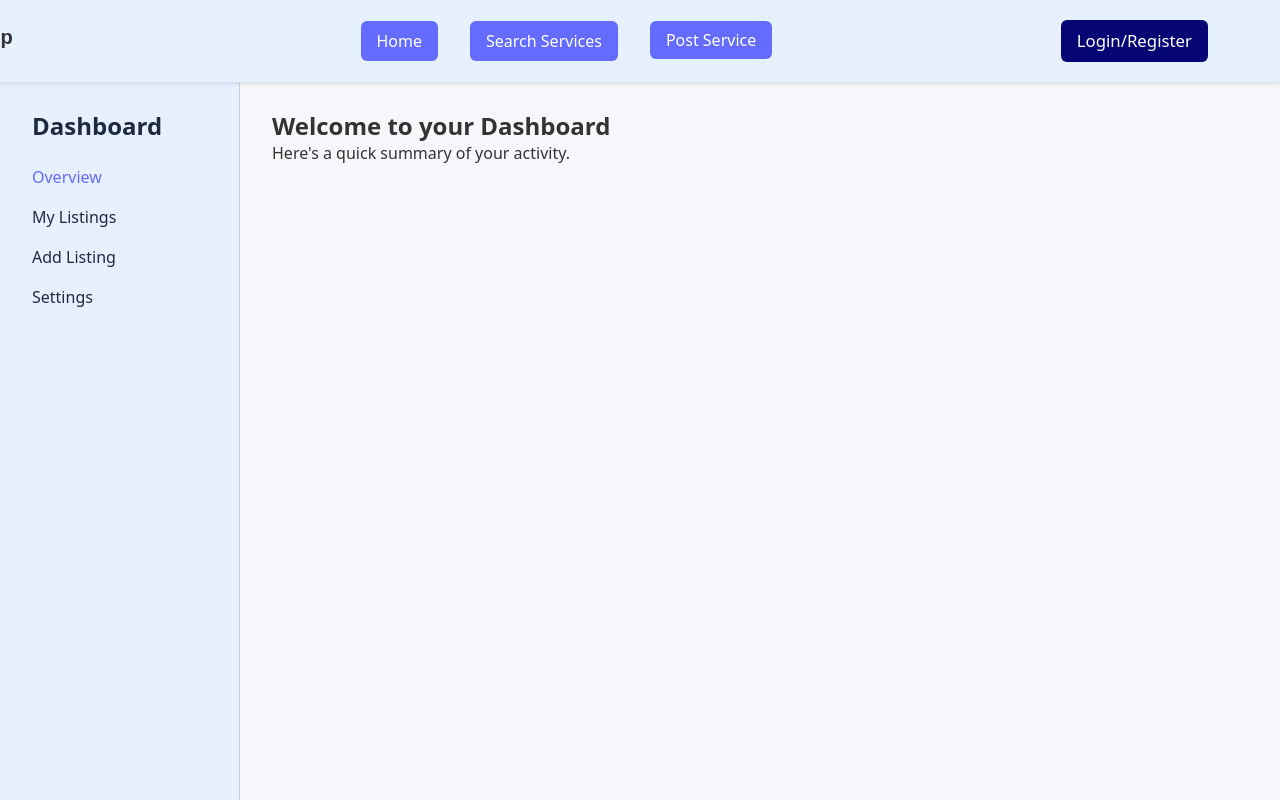
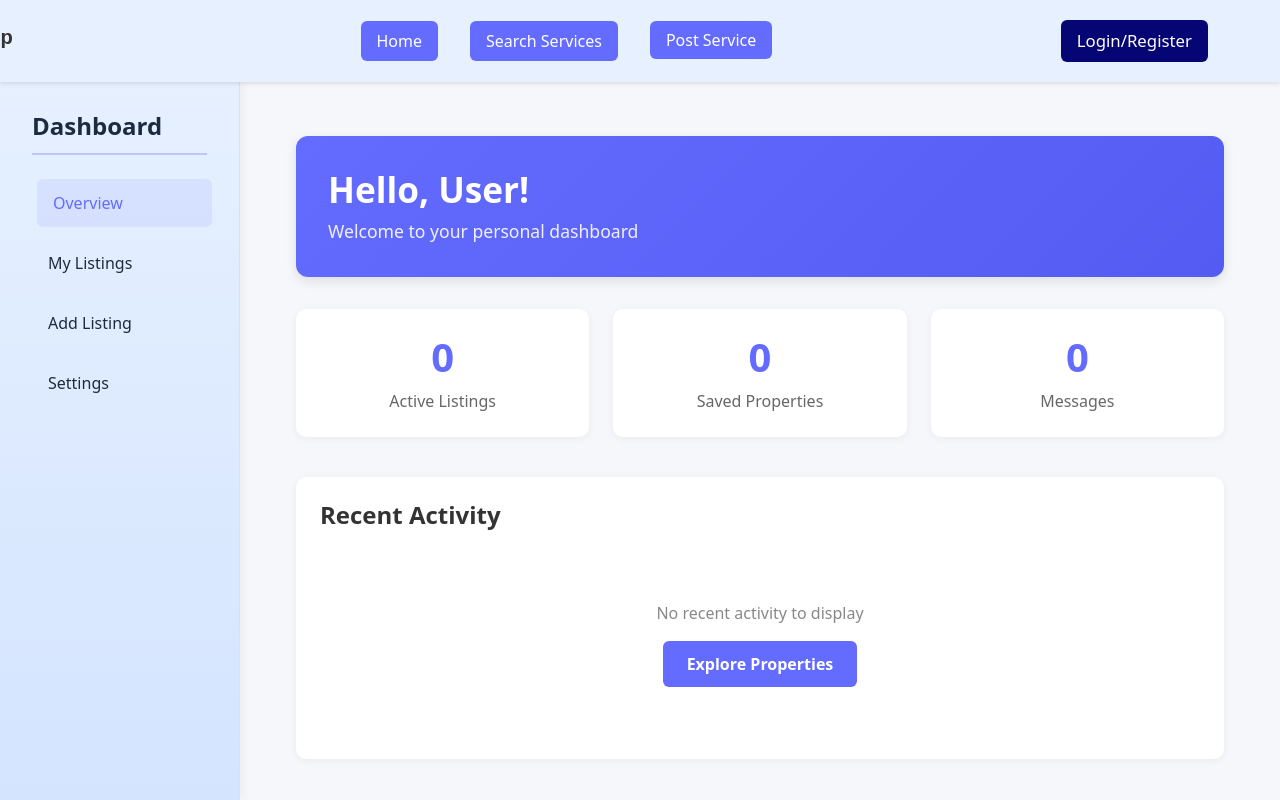
Before and after one commit to A-Piyas-04/NestUp-BD, a React (Vite) app in the folder Project/NestUp BD/: page /dashboard in a window 1280 px wide. Shown: the top 800 px of the page. Built offline with nearby package versions, Linux system fonts and the light colour scheme.

Commit message:
enhanced the dashboard Ui

```diff
--- a/Project/NestUp BD/src/pages/Dashboard/Dashboard.css
+++ b/Project/NestUp BD/src/pages/Dashboard/Dashboard.css
@@ -7,15 +7,24 @@
 
 .dashboard-sidebar {
   width: 240px;
-  background-color: #e6f0ff;
+  background: linear-gradient(180deg, #e6f0ff 0%, #d4e4ff 100%);
   padding: 2rem;
-  border-right: 1px solid #ccc;
+  border-right: 1px solid #e0e0e0;
+  box-shadow: 2px 0 10px rgba(0, 0, 0, 0.05);
+  position: sticky;
+  top: 80px;
+  height: calc(100vh - 80px);
+  overflow-y: auto;
+  transition: all 0.3s ease;
 }
 
 .sidebar-title {
   font-size: 1.5rem;
   margin-bottom: 1.5rem;
   color: #1f2a40;
+  font-weight: 700;
+  padding-bottom: 0.75rem;
+  border-bottom: 2px solid rgba(100, 108, 255, 0.3);
 }
 
 .sidebar-menu {
@@ -24,30 +33,24 @@
 }
 
 .sidebar-menu li {
-  margin-bottom: 1rem;
+  margin-bottom: 0.75rem;
 }
 
 .sidebar-menu a {
   text-decoration: none;
   color: #1f2a40;
   font-weight: 500;
-  transition: color 0.2s;
+  transition: all 0.3s ease;
+  display: block;
+  padding: 0.75rem 1rem;
+  border-radius: 6px;
 }
 
 .sidebar-menu a:hover,
 .sidebar-menu a.active {
   color: #646cff;
-}
-
-.dashboard-main {
-  flex: 1;
-  padding: 2rem;
-}
-
-.dashboard-layout {
-  display: flex;
-  min-height: 100vh;
-  margin-top: 80px; /* to offset fixed header */
+  background-color: rgba(100, 108, 255, 0.1);
+  transform: translateX(5px);
 }
 
 .dashboard-content {
@@ -55,4 +58,19 @@
   padding: 2rem;
   background-color: #f5f7fa;
   overflow-y: auto;
+  min-height: calc(100vh - 80px);
 }
+
+/* Responsive adjustments */
+@media (max-width: 768px) {
+  .dashboard-layout {
+    flex-direction: column;
+  }
+
+  .dashboard-sidebar {
+    width: 100%;
+    height: auto;
+    position: relative;
+    top: 0;
+  }
+}
--- /dev/null
+++ b/Project/NestUp BD/src/pages/Dashboard/views/Overview.css
@@ -0,0 +1,105 @@
+.overview-container {
+  padding: 1.5rem;
+  max-width: 1200px;
+  margin: 0 auto;
+}
+
+.welcome-section {
+  background: linear-gradient(135deg, #646cff 0%, #535bf2 100%);
+  border-radius: 12px;
+  padding: 2rem;
+  margin-bottom: 2rem;
+  color: white;
+  box-shadow: 0 4px 12px rgba(0, 0, 0, 0.1);
+}
+
+.welcome-section h1 {
+  font-size: 2.2rem;
+  margin-bottom: 0.5rem;
+  font-weight: 700;
+}
+
+.welcome-subtitle {
+  font-size: 1.1rem;
+  opacity: 0.9;
+}
+
+.dashboard-stats {
+  display: grid;
+  grid-template-columns: repeat(auto-fit, minmax(240px, 1fr));
+  gap: 1.5rem;
+  margin-bottom: 2.5rem;
+}
+
+.stat-card {
+  background-color: white;
+  border-radius: 10px;
+  padding: 1.5rem;
+  text-align: center;
+  box-shadow: 0 2px 8px rgba(0, 0, 0, 0.05);
+  transition: transform 0.3s ease, box-shadow 0.3s ease;
+}
+
+.stat-card:hover {
+  transform: translateY(-5px);
+  box-shadow: 0 6px 12px rgba(0, 0, 0, 0.1);
+}
+
+.stat-card h3 {
+  font-size: 2.5rem;
+  font-weight: 700;
+  margin-bottom: 0.5rem;
+  color: #646cff;
+}
+
+.stat-card p {
+  color: #666;
+  font-weight: 500;
+}
+
+.recent-activity {
+  background-color: white;
+  border-radius: 10px;
+  padding: 1.5rem;
+  box-shadow: 0 2px 8px rgba(0, 0, 0, 0.05);
+}
+
+.recent-activity h2 {
+  font-size: 1.5rem;
+  margin-bottom: 1.5rem;
+  color: #333;
+  font-weight: 600;
+}
+
+.activity-empty {
+  text-align: center;
+  padding: 3rem 1rem;
+  color: #888;
+}
+
+.activity-cta {
+  margin-top: 1rem;
+  background-color: #646cff;
+  color: white;
+  border: none;
+  padding: 0.75rem 1.5rem;
+  border-radius: 6px;
+  font-weight: 600;
+  cursor: pointer;
+  transition: background-color 0.3s ease;
+}
+
+.activity-cta:hover {
+  background-color: #535bf2;
+}
+
+/* Responsive adjustments */
+@media (max-width: 768px) {
+  .dashboard-stats {
+    grid-template-columns: 1fr;
+  }
+
+  .welcome-section h1 {
+    font-size: 1.8rem;
+  }
+}
--- a/Project/NestUp BD/src/pages/Dashboard/views/Overview.jsx
+++ b/Project/NestUp BD/src/pages/Dashboard/views/Overview.jsx
@@ -1,8 +1,42 @@
-const Overview = () => (
-  <div>
-    <h2>Welcome to your Dashboard</h2>
-    <p>Here's a quick summary of your activity.</p>
-  </div>
-);
+import React from 'react';
+import { useAuth } from '../../../context/AuthContext';
+import './Overview.css';
+
+const Overview = () => {
+  const { user } = useAuth();
+  const userName = user?.name || 'User';
+
+  return (
+    <div className="overview-container">
+      <div className="welcome-section">
+        <h1>Hello, {userName}!</h1>
+        <p className="welcome-subtitle">Welcome to your personal dashboard</p>
+      </div>
+
+      <div className="dashboard-stats">
+        <div className="stat-card">
+          <h3>0</h3>
+          <p>Active Listings</p>
+        </div>
+        <div className="stat-card">
+          <h3>0</h3>
+          <p>Saved Properties</p>
+        </div>
+        <div className="stat-card">
+          <h3>0</h3>
+          <p>Messages</p>
+        </div>
+      </div>
+
+      <div className="recent-activity">
+        <h2>Recent Activity</h2>
+        <div className="activity-empty">
+          <p>No recent activity to display</p>
+          <button className="activity-cta">Explore Properties</button>
+        </div>
+      </div>
+    </div>
+  );
+};
 
 export default Overview;
```
